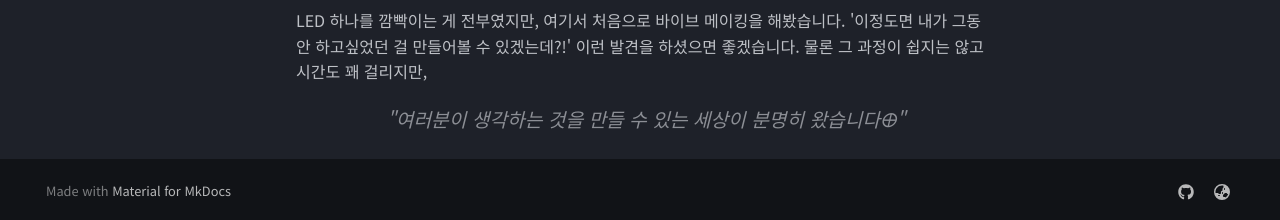
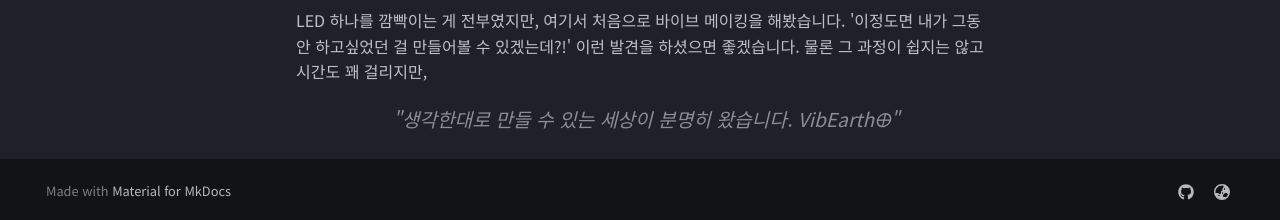
Before and after one commit to VibEarth/VibEarth.github.io, an MkDocs documentation site: the page built from docs/esp32/c3/led.md, in a window 1280 px wide and 900 px high, scrolled down 2043 px. Shown: the part 677-897 px from the top of the window. Built offline with MkDocs 1.6.1 and Material for MkDocs 9.7.7, drawn with Linux system fonts in a browser that asks for light colours.

Commit message:
vault backup: 2026-07-01 17:31:28

```diff
--- a/docs/esp32/c3/led.md
+++ b/docs/esp32/c3/led.md
@@ -138,5 +138,5 @@ LED 하나를 깜빡이는 게 전부였지만, 여기서 처음으로 바이브
 물론 그 과정이 쉽지는 않고 시간도 꽤 걸리지만,
 
 <blockquote style="font-size: 1.2em; text-align: center; border-left: none; font-style: italic;">
-	"여러분이 생각하는 것을 만들 수 있는 세상이 분명히 왔습니다🜨"
+	"생각한대로 만들 수 있는 세상이 분명히 왔습니다. VibEarth🜨"
 </blockquote>
```
Also changed, not shown: 1 other file.
